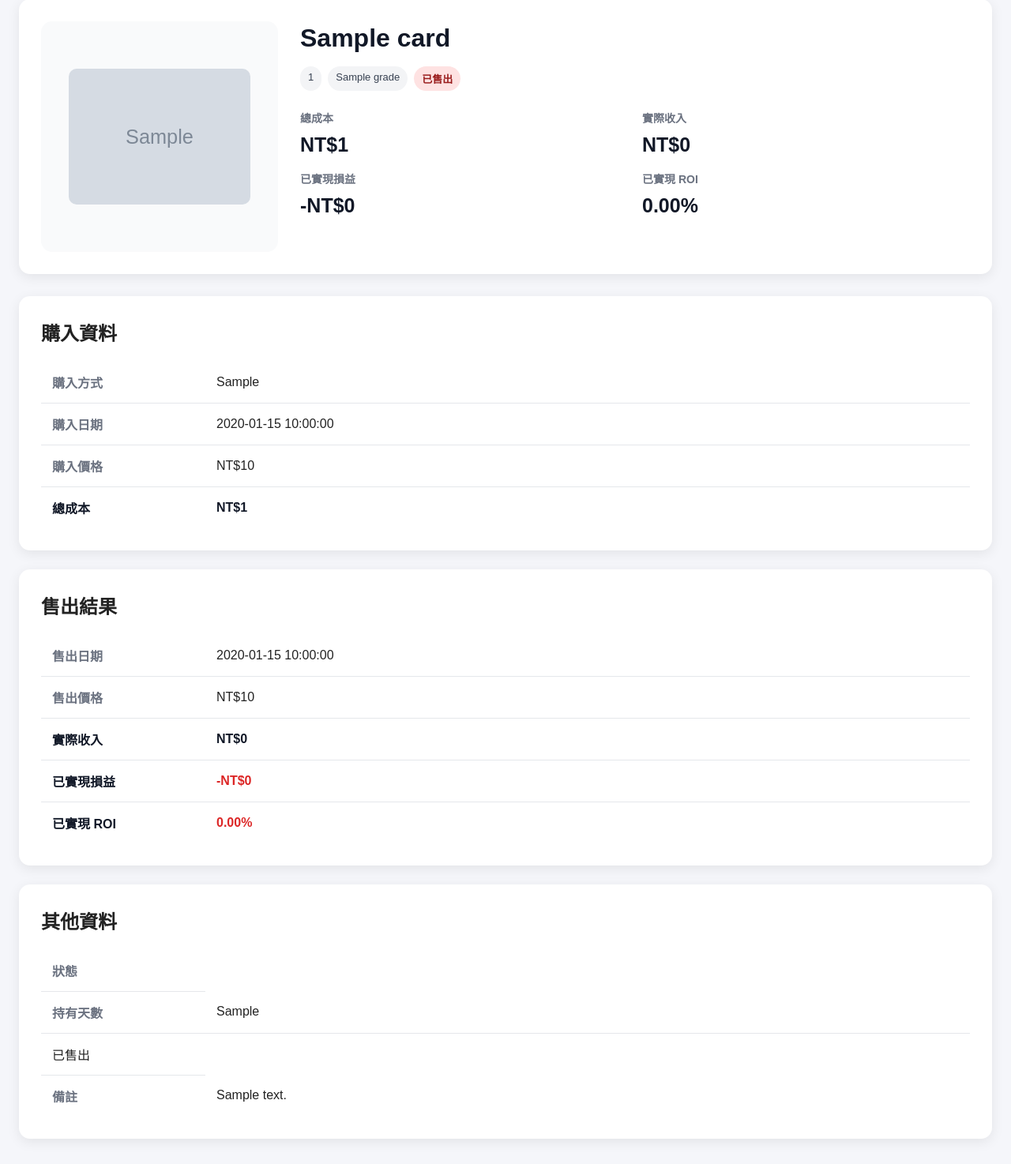
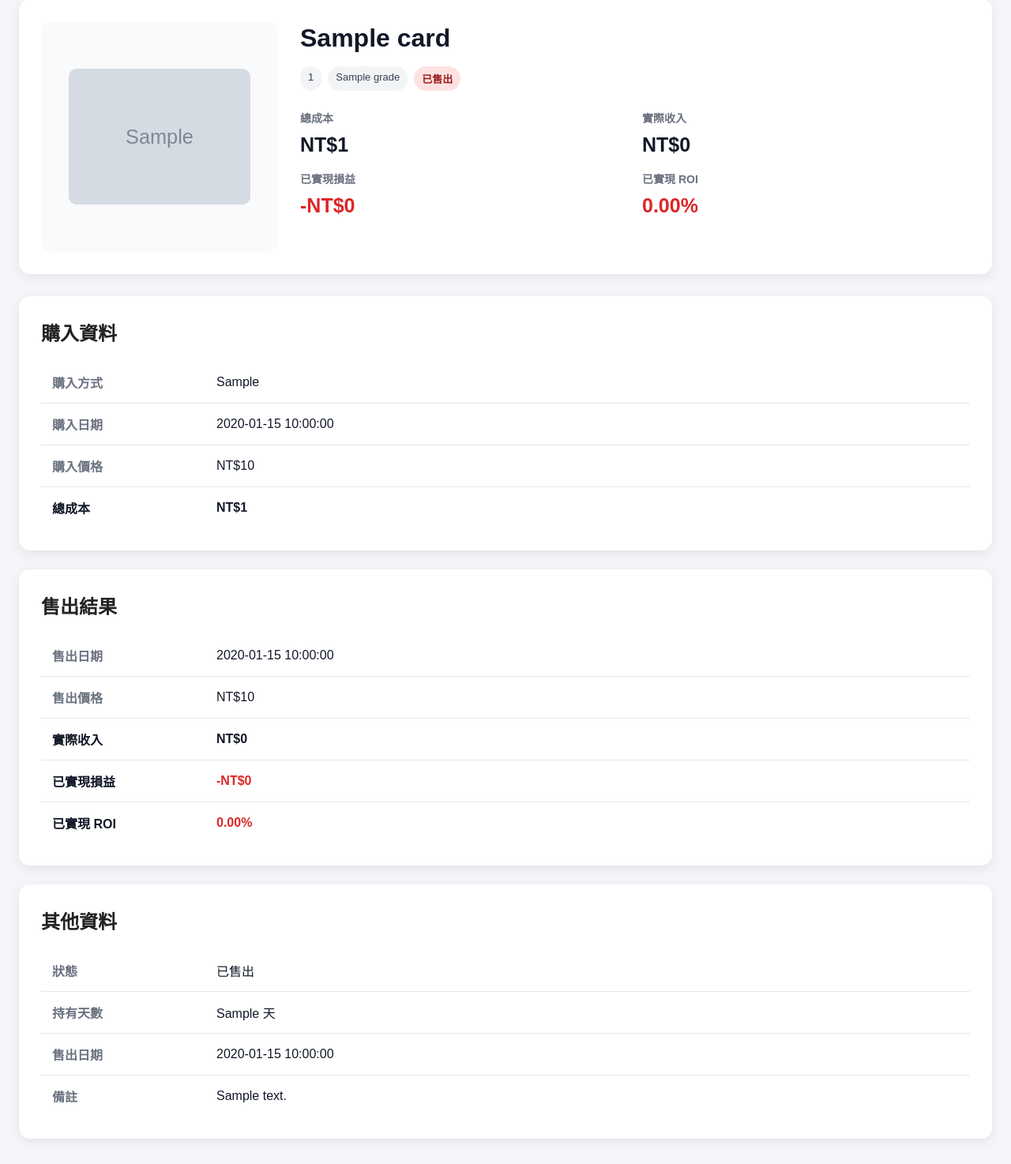
Before and after one commit to pokem06004-Cadouka/cadouka, a Flask app: template templates/card_detail.html in a window 1280 px wide. Shown: the part 148-1622 px from the top of the page at 79% size. Run offline with Flask 3, Linux system fonts and the light colour scheme; the template is opened without the code that fills it: most values are stand-ins (such as "Sample title", 1, 10 or a date in 2020); grey boxes marked "Sample" are stand-in pictures.

Commit message:
Fix dashboard colors and detail table layout

```diff
--- a/static/style.css
+++ b/static/style.css
@@ -631,6 +631,17 @@ a {
     word-break: break-word;
 }
 
+/* 讓 Dashboard 的賺錢 / 虧錢顏色不要被 summary-value 蓋掉 */
+.summary-value.profit,
+.summary-card .profit {
+    color: #16a34a !important;
+}
+
+.summary-value.loss,
+.summary-card .loss {
+    color: #dc2626 !important;
+}
+
 .dashboard-actions {
     display: flex;
     gap: 10px;
@@ -638,7 +649,7 @@ a {
 }
 
 .section-action-row {
-    margin-top: 4px;
+    margin-top: 16px;
 }
 
 
@@ -653,6 +664,10 @@ a {
     margin-bottom: 18px;
     gap: 12px;
     flex-wrap: wrap;
+}
+
+.detail-actions form {
+    display: inline;
 }
 
 .detail-card {
@@ -737,6 +752,7 @@ a {
 .detail-table {
     width: 100%;
     border-collapse: collapse;
+    table-layout: fixed;
 }
 
 .detail-table th,
@@ -744,11 +760,18 @@ a {
     padding: 14px;
     border-bottom: 1px solid #e5e7eb;
     text-align: left;
+    vertical-align: middle;
 }
 
 .detail-table th {
     width: 180px;
     color: #6b7280;
+    white-space: nowrap;
+}
+
+.detail-table td {
+    color: #111827;
+    word-break: break-word;
 }
 
 .detail-table tr:last-child th,
@@ -890,6 +913,14 @@ a {
         max-width: 220px;
         max-height: 280px;
     }
+
+    .detail-table {
+        table-layout: auto;
+    }
+
+    .detail-table th {
+        width: 140px;
+    }
 }
 
 @media (max-width: 760px) {
--- a/templates/card_detail.html
+++ b/templates/card_detail.html
@@ -178,10 +178,6 @@
     <table class="detail-table">
         <tr>
             <th>狀態</th>
-            <tr>
-                <th>持有天數</th>
-                <td>{{ card.holding_days or "-" }}</td>
-            </tr>
             <td>
                 {% if card.status == "sold" %}
                     已售出
@@ -192,6 +188,25 @@
                 {% endif %}
             </td>
         </tr>
+
+        <tr>
+            <th>持有天數</th>
+            <td>
+                {% if card.holding_days is not none %}
+                    {{ card.holding_days }} 天
+                {% else %}
+                    -
+                {% endif %}
+            </td>
+        </tr>
+
+        {% if card.status == "sold" %}
+        <tr>
+            <th>售出日期</th>
+            <td>{{ card.sell_date or "-" }}</td>
+        </tr>
+        {% endif %}
+
         <tr>
             <th>備註</th>
             <td>{{ card.note or "-" }}</td>
--- a/templates/dashboard.html
+++ b/templates/dashboard.html
@@ -10,7 +10,6 @@
 
     <div class="dashboard-actions">
         <a href="/cards/add" class="btn-add">新增卡牌</a>
-        <a href="/cards" class="btn-secondary">查看庫存</a>
     </div>
 </div>
 
@@ -43,6 +42,9 @@
                 <div class="summary-value loss">{{ "{:.2f}".format(total_roi) }}%</div>
             {% endif %}
         </div>
+    </div>
+    <div class="section-action-row">
+    <a href="/cards" class="btn-secondary">查看全部庫存</a>
     </div>
 </section>
 
```
